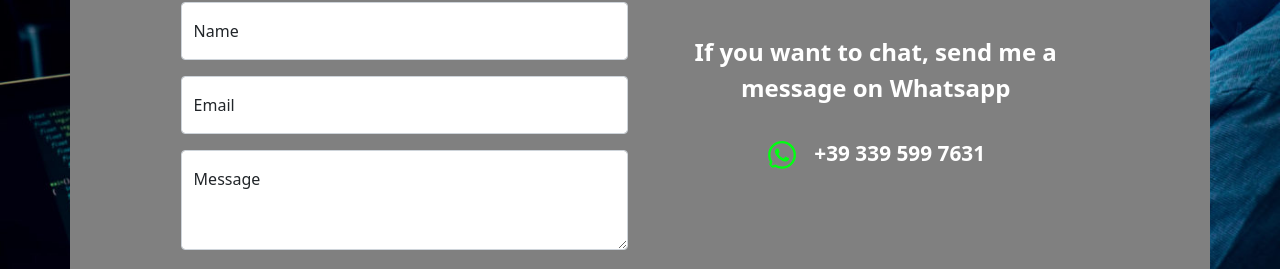
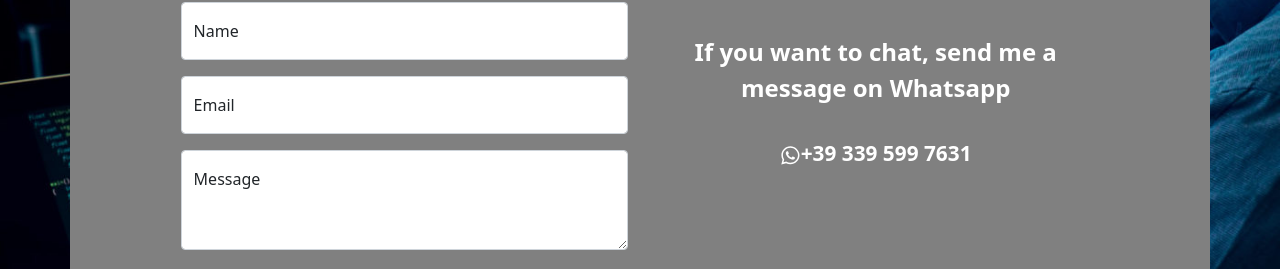
Before and after one commit to pierre1590/Portfolio-Piero, a React (Create React App) app: page /contact in a window 1280 px wide. Shown: the part 222-491 px from the top of the page. Built offline with nearby package versions, Linux system fonts and the light colour scheme.

Commit message:
Update project

```diff
--- a/src/pages/Contact/Contact.js
+++ b/src/pages/Contact/Contact.js
@@ -70,7 +70,7 @@ export const Contact = () => {
               rel="noreferrer"
               className="contact-link"
             >
-                <FaWhatsapp className="contact-icon" />
+                <FaWhatsapp  />
               +39 339 599 7631
             </a>
           </Col>
--- a/src/pages/Contact/style.css
+++ b/src/pages/Contact/style.css
@@ -50,7 +50,6 @@
 }
 
 
-
 .contact-icon{
     font-size: 2rem;
     margin-right: 1rem;
```
